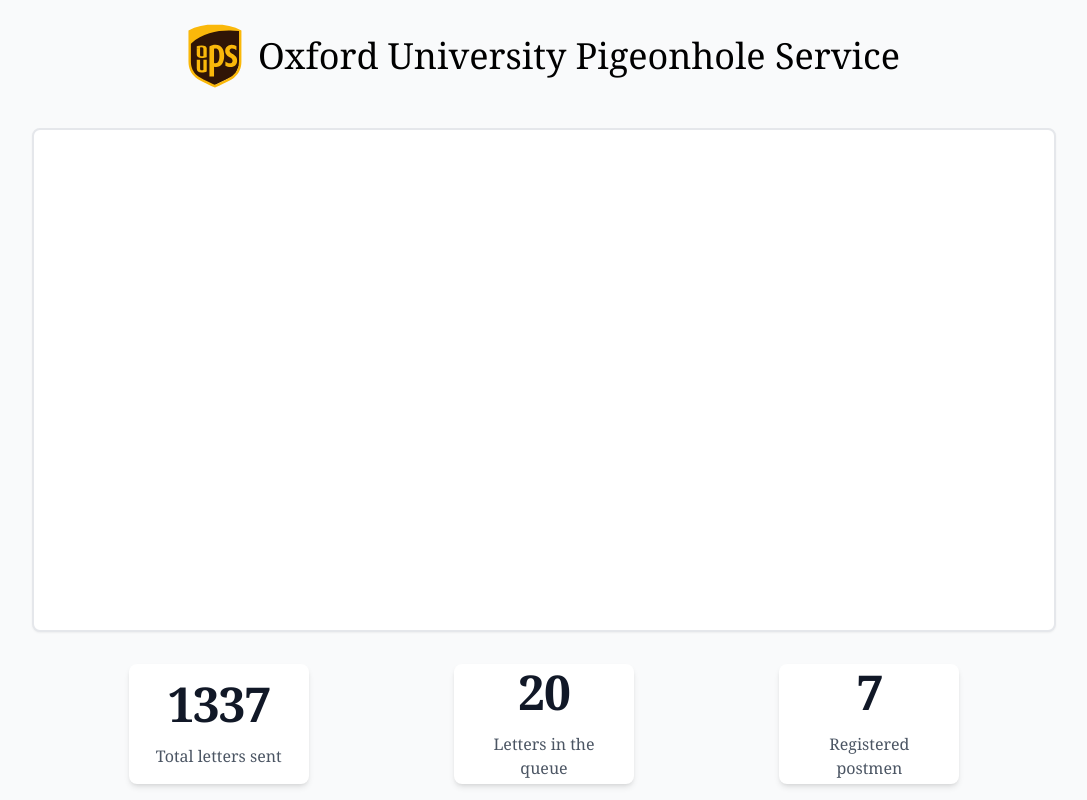
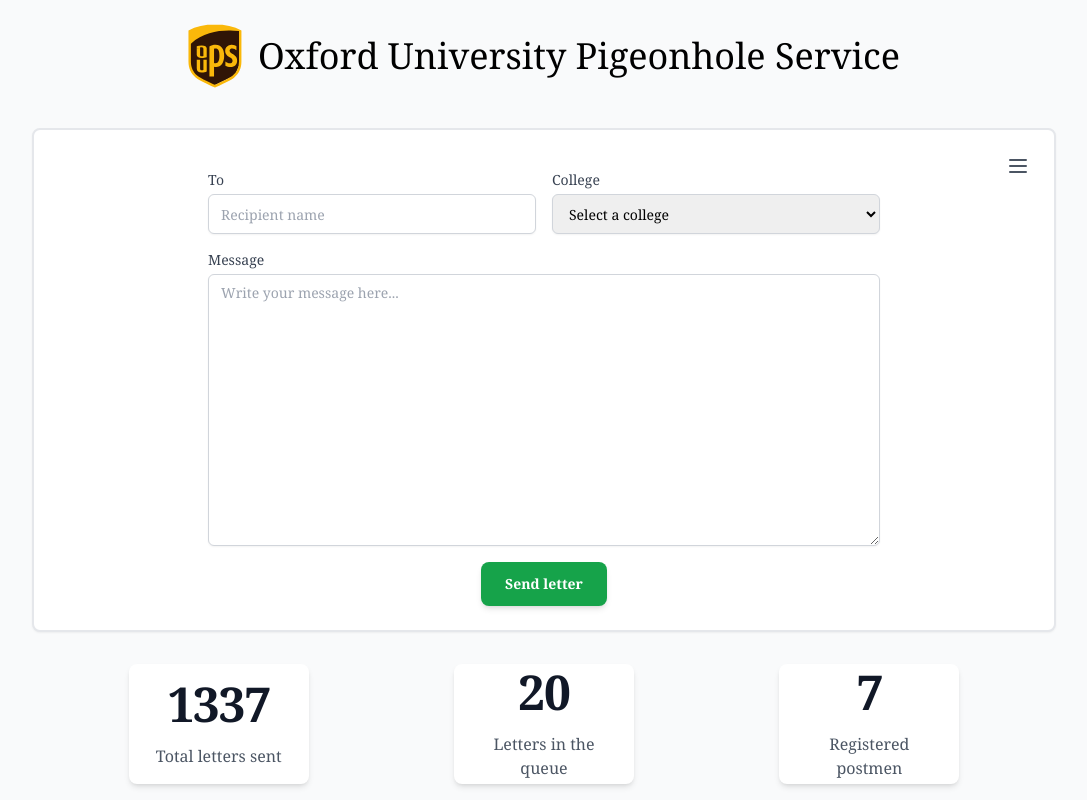
Before and after one commit to PixelSergey/OUPS, a Django app: page / in a window 1280 px wide. Shown: the whole page, without its empty margins (96-1183 px from the left). Run offline with Django 5.2, Linux system fonts and the light colour scheme; some libraries are stand-ins or nearby versions.

Commit message:
Implement page for sending messages

```diff
--- a/frontend/templates/base.html
+++ b/frontend/templates/base.html
@@ -2,7 +2,7 @@
 <!DOCTYPE html>
 <html lang="en">
 	<head>
-    <title>Django Tailwind</title>
+    <title>oUPS</title>
 		<meta charset="UTF-8">
 		<meta name="viewport" content="width=device-width, initial-scale=1.0">
 		<meta http-equiv="X-UA-Compatible" content="ie=edge">
@@ -20,7 +20,8 @@
 
 			<div class="flex-1 flex justify-center items-center p-1 sm:p-4">
 				<div class="w-full max-w-5xl h-full min-h-[300px] rounded-lg border-2 border-gray-200 shadow-sm bg-white">
-
+					{% block "interaction" %}
+					{% endblock %}
 				</div>
 			</div>
 
--- /dev/null
+++ b/frontend/templates/index.html
@@ -0,0 +1,69 @@
+{% extends "base.html" %}
+{% block "interaction" %}
+<div class="flex justify-center items-center h-full p-4 sm:p-6 relative">
+	<!-- Hamburger Menu Button -->
+	<button id="menuButton" class="absolute top-4 right-4 p-2 rounded-md hover:bg-gray-100 focus:outline-none focus:ring-2 focus:ring-green-500">
+		<svg class="h-6 w-6 text-gray-600" fill="none" stroke="currentColor" viewBox="0 0 24 24">
+			<path stroke-linecap="round" stroke-linejoin="round" stroke-width="2" d="M4 6h16M4 12h16M4 18h16"></path>
+		</svg>
+	</button>
+
+	<!-- Navigation Menu -->
+	<div id="menu" class="hidden absolute top-16 right-4 w-48 rounded-md shadow-lg bg-white ring-1 ring-black ring-opacity-5">
+		<div class="py-1" role="menu" aria-orientation="vertical">
+			<a href="#" class="block px-4 py-2 text-sm text-gray-700 hover:bg-gray-100" role="menuitem">Send a letter</a>
+			<a href="#" class="block px-4 py-2 text-sm text-gray-700 hover:bg-gray-100" role="menuitem">Deliver letters</a>
+			<a href="#" class="block px-4 py-2 text-sm text-gray-700 hover:bg-gray-100" role="menuitem">Admin view</a>
+		</div>
+	</div>
+
+	<form class="w-full max-w-2xl space-y-4 flex flex-col h-full mt-8 pb-4">
+		<div class="grid grid-cols-1 sm:grid-cols-2 gap-4">
+			<div class="flex flex-col">
+				<label for="to" class="block text-lg sm:text-sm font-medium text-gray-700 mb-1">To</label>
+				<input type="text" id="to" name="to" class="h-12 sm:h-10 w-full px-3 py-2 text-lg sm:text-sm border border-gray-300 rounded-md shadow-sm focus:outline-none focus:ring-2 focus:ring-green-500 focus:border-green-500" placeholder="Recipient name">
+			</div>
+
+			<div class="flex flex-col">
+				<label for="college" class="block text-lg sm:text-sm font-medium text-gray-700 mb-1">College</label>
+				<select id="college" name="college" class="h-12 sm:h-10 w-full px-3 py-2 text-lg sm:text-sm border border-gray-300 rounded-md shadow-sm focus:outline-none focus:ring-2 focus:ring-green-500 focus:border-green-500">
+					<option value="">Select a college</option>
+					<option value="balliol">Balliol College</option>
+					<option value="christ_church">Christ Church</option>
+					<option value="merton">Merton College</option>
+					<option value="new">New College</option>
+					<option value="trinity">Trinity College</option>
+					<option value="wadham">Wadham College</option>
+				</select>
+			</div>
+		</div>
+
+		<div class="flex-1 flex flex-col min-h-0">
+			<label for="message" class="block text-lg sm:text-sm font-medium text-gray-700 mb-1">Message</label>
+			<textarea id="message" name="message" class="flex-1 w-full px-3 py-2 text-lg sm:text-sm border border-gray-300 rounded-md shadow-sm focus:outline-none focus:ring-2 focus:ring-green-500 focus:border-green-500" placeholder="Write your message here..."></textarea>
+		</div>
+
+		<div class="flex justify-center">
+			<button type="submit" class="bg-green-600 hover:bg-green-700 text-white font-semibold text-lg sm:text-sm py-3 px-6 rounded-lg shadow-md transition-colors duration-200">
+				Send letter
+			</button>
+		</div>
+	</form>
+
+	<script>
+		document.getElementById('menuButton').addEventListener('click', function() {
+			const menu = document.getElementById('menu');
+			menu.classList.toggle('hidden');
+		});
+
+		// Close menu when clicking outside
+		document.addEventListener('click', function(event) {
+			const menu = document.getElementById('menu');
+			const menuButton = document.getElementById('menuButton');
+			if (!menuButton.contains(event.target) && !menu.contains(event.target)) {
+				menu.classList.add('hidden');
+			}
+		});
+	</script>
+</div>
+{% endblock %}
--- a/frontend/views.py
+++ b/frontend/views.py
@@ -1,4 +1,4 @@
 from django.shortcuts import render
 
 def index(request):
-    return render(request, "base.html")
+    return render(request, "index.html")
```
